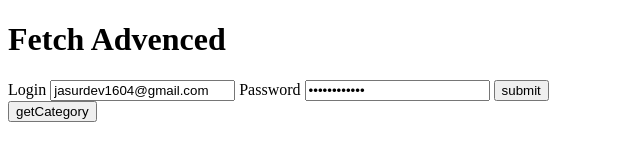
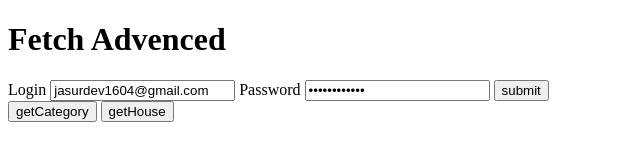
Before and after one commit to Otelbayev/JavaScript, a plain HTML site: page lesson47/index.html in a window 1280 px wide. Shown: the whole page, without its empty margins (0-640 px from the left). Drawn offline with Linux system fonts and the light colour scheme.

Commit message:
Fetch Advenced

```diff
--- a/lesson47/index.html
+++ b/lesson47/index.html
@@ -28,6 +28,7 @@
       <input type="submit" value="submit" />
     </form>
     <button id="btn" onclick="getCategory()">getCategory</button>
+    <button onclick="getHouse()">getHouse</button>
     <script src="./index.js"></script>
   </body>
 </html>
--- a/lesson47/index.js
+++ b/lesson47/index.js
@@ -83,3 +83,9 @@ const getSingle = () => {
     .then((res) => res.json())
     .then((res) => console.log(res));
 };
+
+const getHouse = () => {
+  fetch("http://localhost:8080/api/v1/houses/list")
+    .then((res) => res.json())
+    .then((res) => console.log(res));
+};
```
Also changed, not shown: lesson48/index.html (+3 -2 lines).
